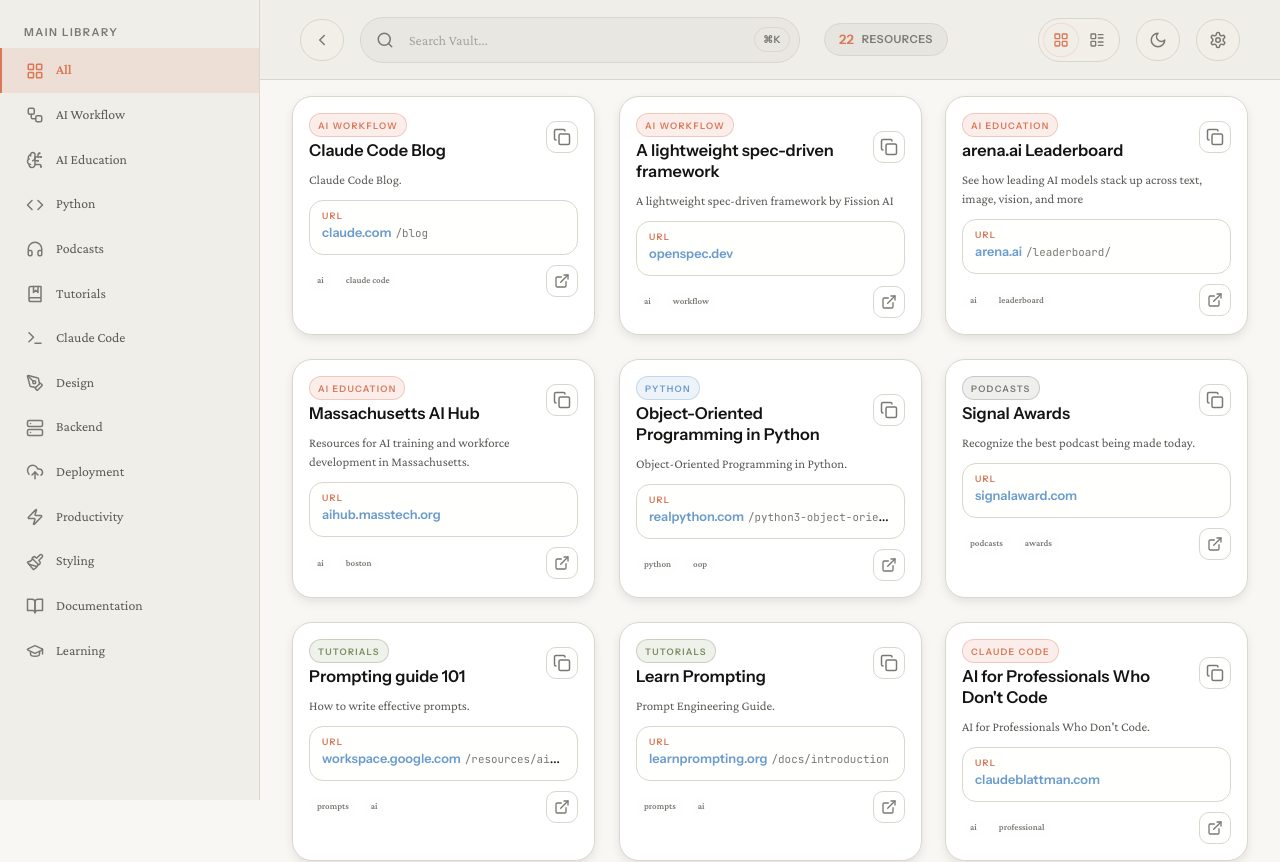
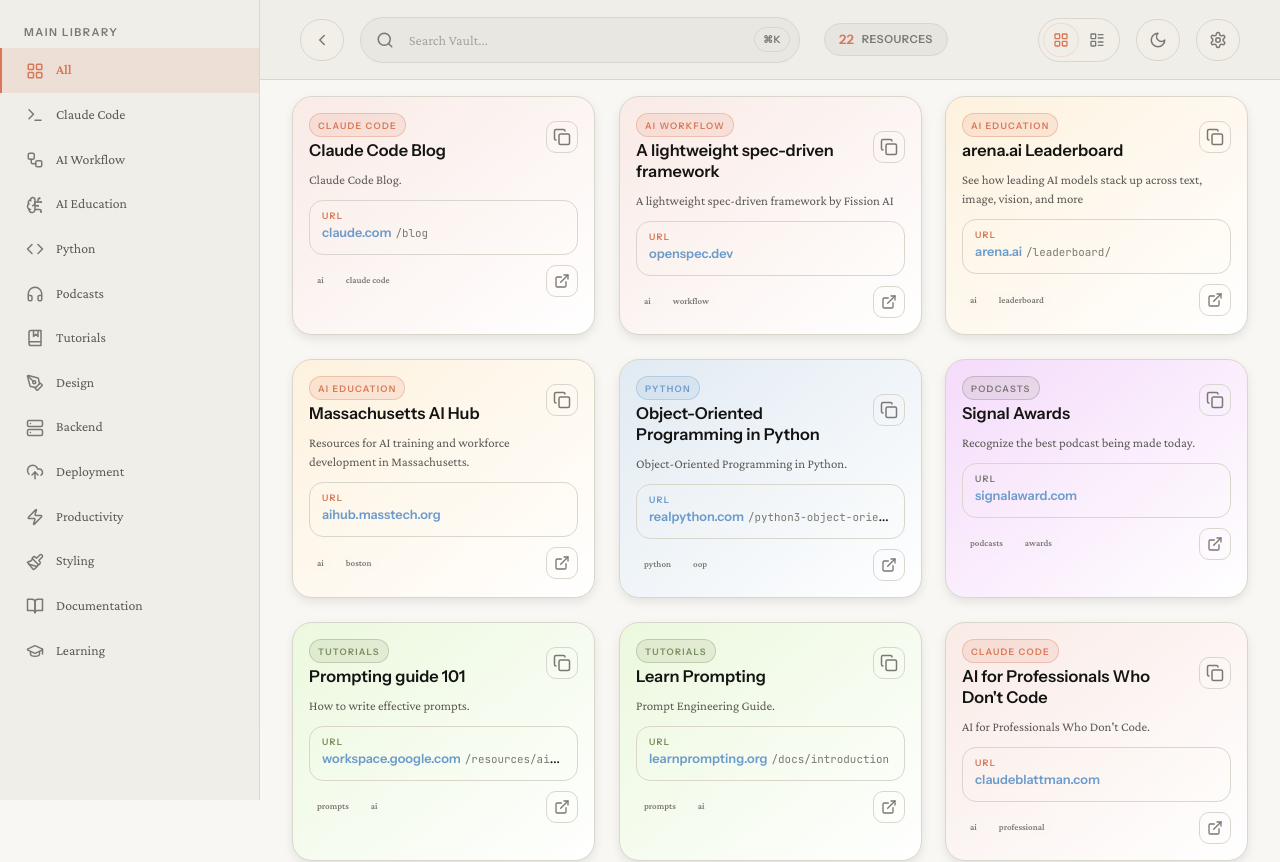
Before and after one commit to senthilcaesar/resources, a React (Vite) app: page / in a window 1280 px wide. Shown: the top 862 px of the page. Built offline with nearby package versions, Linux system fonts and the light colour scheme.

Commit message:
colo updates

```diff
--- a/src/components/TableCard.jsx
+++ b/src/components/TableCard.jsx
@@ -30,6 +30,7 @@
     '--category-color': categoryStyle.color,
     '--category-bg': categoryStyle.bg,
     '--category-border': categoryStyle.border,
+    '--resource-color': resource.color,
   };
 
   const hoverTransition = {
@@ -52,10 +53,10 @@
         whileHover={whileHoverState}
         transition={hoverTransition}
         className='resource-list-card'
+        style={categoryVars}
       >
         <div
           className='resource-list-category flex items-center gap-2'
-          style={categoryVars}
         >
           <span>{resource.category}</span>
         </div>
@@ -145,12 +146,12 @@
       whileHover={whileHoverState}
       transition={hoverTransition}
       className='resource-grid-card'
+      style={categoryVars}
     >
       <div className='resource-grid-top'>
         <div>
           <div
             className='resource-category flex items-center gap-2'
-            style={categoryVars}
           >
             <span>{resource.category}</span>
           </div>
--- a/src/data/resources.js
+++ b/src/data/resources.js
@@ -2,10 +2,11 @@
   {
     name: "Claude Code Blog",
     description: "Claude Code Blog.",
-    category: "AI Workflow",
+    category: "Claude Code",
     importance: "High",
     tags: ["ai", "claude code", "blog"],
-    url: "https://claude.com/blog"
+    url: "https://claude.com/blog",
+    color: "#D97757"
   },
   {
     name: "A lightweight spec-driven framework",
@@ -13,7 +14,8 @@
     category: "AI Workflow",
     importance: "High",
     tags: ["ai", "workflow", "spec"],
-    url: "https://openspec.dev/"
+    url: "https://openspec.dev/",
+    color: "#D97757"
   },
     {
     name: "arena.ai Leaderboard",
@@ -21,7 +23,8 @@
     category: "AI Education",
     importance: "High",
     tags: ["ai", "leaderboard", "models"],
-    url: "https://arena.ai/leaderboard/"
+    url: "https://arena.ai/leaderboard/",
+    color: "#F5A623"
   },
   {
     name: "Massachusetts AI Hub",
@@ -29,7 +32,8 @@
     category: "AI Education",
     importance: "High",
     tags: ["ai", "boston", "workforce", "massachusetts"],
-    url: "https://aihub.masstech.org/"
+    url: "https://aihub.masstech.org/",
+    color: "#F5A623"
   },
   {
     name: "Object-Oriented Programming in Python",
@@ -37,7 +41,8 @@
     category: "Python",
     importance: "Medium",
     tags: ["python", "oop", "programming"],
-    url: "https://realpython.com/python3-object-oriented-programming/"
+    url: "https://realpython.com/python3-object-oriented-programming/",
+    color: "#3776AB"
   },
     {
     name: "Signal Awards",
@@ -45,7 +50,8 @@
     category: "Podcasts",
     importance: "Medium",
     tags: ["podcasts", "awards"],
-    url: "https://signalaward.com/"
+    url: "https://signalaward.com/",
+    color: "#BD10E0"
   },
   {
     name: "Prompting guide 101",
@@ -53,7 +59,8 @@
     category: "Tutorials",
     importance: "High",
     tags: ["prompts", "ai", "llm"],
-    url: "https://workspace.google.com/resources/ai/writing-effective-prompts/"
+    url: "https://workspace.google.com/resources/ai/writing-effective-prompts/",
+    color: "#7ED321"
   },
   {
     name: "Learn Prompting",
@@ -61,7 +68,8 @@
     category: "Tutorials",
     importance: "High",
     tags: ["prompts", "ai", "llm"],
-    url: "https://learnprompting.org/docs/introduction"
+    url: "https://learnprompting.org/docs/introduction",
+    color: "#7ED321"
   },
    {
     name: "AI for Professionals Who Don't Code",
@@ -69,7 +77,8 @@
     category: "Claude Code",
     importance: "High",
     tags: ["ai", "professional", "code"],
-    url: "https://claudeblattman.com/"
+    url: "https://claudeblattman.com/",
+    color: "#D97757"
   },
   {
     name: "Anthropic Academy",
@@ -77,7 +86,8 @@
     category: "Tutorials",
     importance: "High",
     tags: ["prompts", "agents", "llm"],
-    url: "https://anthropic.skilljar.com/"
+    url: "https://anthropic.skilljar.com/",
+    color: "#7ED321"
   },
 
   {
@@ -86,7 +96,8 @@
     category: "Design",
     importance: "Medium",
     tags: ["icons", "svg", "design", "ui"],
-    url: "https://lucide.dev"
+    url: "https://lucide.dev",
+    color: "#4A90E2"
   },
   {
     name: "Supabase",
@@ -94,7 +105,8 @@
     category: "Backend",
     importance: "High",
     tags: ["database", "backend", "postgres", "auth"],
-    url: "https://supabase.com"
+    url: "https://supabase.com",
+    color: "#417505"
   },
   {
     name: "Vercel",
@@ -102,7 +114,8 @@
     category: "Deployment",
     importance: "High",
     tags: ["hosting", "deployment", "frontend", "ci/cd"],
-    url: "https://vercel.com"
+    url: "https://vercel.com",
+    color: "#6A9BCC"
   },
   {
     name: "GitHub Copilot Docs",
@@ -110,7 +123,8 @@
     category: "AI Education",
     importance: "Medium",
     tags: ["ai", "copilot", "productivity", "coding"],
-    url: "https://docs.github.com/en/copilot"
+    url: "https://docs.github.com/en/copilot",
+    color: "#F5A623"
   },
   {
     name: "Excalidraw",
@@ -118,7 +132,8 @@
     category: "Productivity",
     importance: "Low",
     tags: ["design", "diagrams", "collaboration", "whiteboard"],
-    url: "https://excalidraw.com"
+    url: "https://excalidraw.com",
+    color: "#8B572A"
   },
   {
     name: "CSS Tricks — Flexbox Guide",
@@ -126,7 +141,8 @@
     category: "Styling",
     importance: "Medium",
     tags: ["css", "flexbox", "layout", "reference"],
-    url: "https://css-tricks.com/snippets/css/a-guide-to-flexbox"
+    url: "https://css-tricks.com/snippets/css/a-guide-to-flexbox",
+    color: "#50E3C2"
   },
   {
     name: "Notion",
@@ -134,7 +150,8 @@
     category: "Productivity",
     importance: "Medium",
     tags: ["notes", "productivity", "collaboration", "docs"],
-    url: "https://notion.so"
+    url: "https://notion.so",
+    color: "#8B572A"
   },
   {
     name: "Figma",
@@ -142,7 +159,8 @@
     category: "Design",
     importance: "High",
     tags: ["design", "ui", "prototyping", "collaboration"],
-    url: "https://figma.com"
+    url: "https://figma.com",
+    color: "#4A90E2"
   },
   {
     name: "Can I Use",
@@ -150,7 +168,8 @@
     category: "Documentation",
     importance: "Low",
     tags: ["css", "html", "browser", "compatibility"],
-    url: "https://caniuse.com"
+    url: "https://caniuse.com",
+    color: "#7A7872"
   },
   {
     name: "Roadmap.sh",
@@ -158,7 +177,8 @@
     category: "Learning",
     importance: "Medium",
     tags: ["learning", "career", "roadmap", "guide"],
-    url: "https://roadmap.sh"
+    url: "https://roadmap.sh",
+    color: "#96A874"
   },
   {
     name: "Ray.so",
@@ -166,7 +186,8 @@
     category: "Productivity",
     importance: "Low",
     tags: ["design", "screenshots", "code", "sharing"],
-    url: "https://ray.so"
+    url: "https://ray.so",
+    color: "#8B572A"
   },
   {
     name: "Firebase",
@@ -174,7 +195,8 @@
     category: "Backend",
     importance: "High",
     tags: ["backend", "auth", "database", "google"],
-    url: "https://firebase.google.com"
+    url: "https://firebase.google.com",
+    color: "#417505"
   }
 ];
 
--- a/src/index.css
+++ b/src/index.css
@@ -604,7 +604,8 @@
 
 .resource-grid-card,
 .resource-list-card {
-  background: var(--bg-card);
+  background: linear-gradient(to bottom right, color-mix(in srgb, var(--resource-color) 15%, transparent), transparent), var(--bg-card);
+  background-attachment: fixed;
   border-radius: 20px;
   border: 1px solid var(--border-subtle);
   box-shadow: var(--shadow-soft);
```
